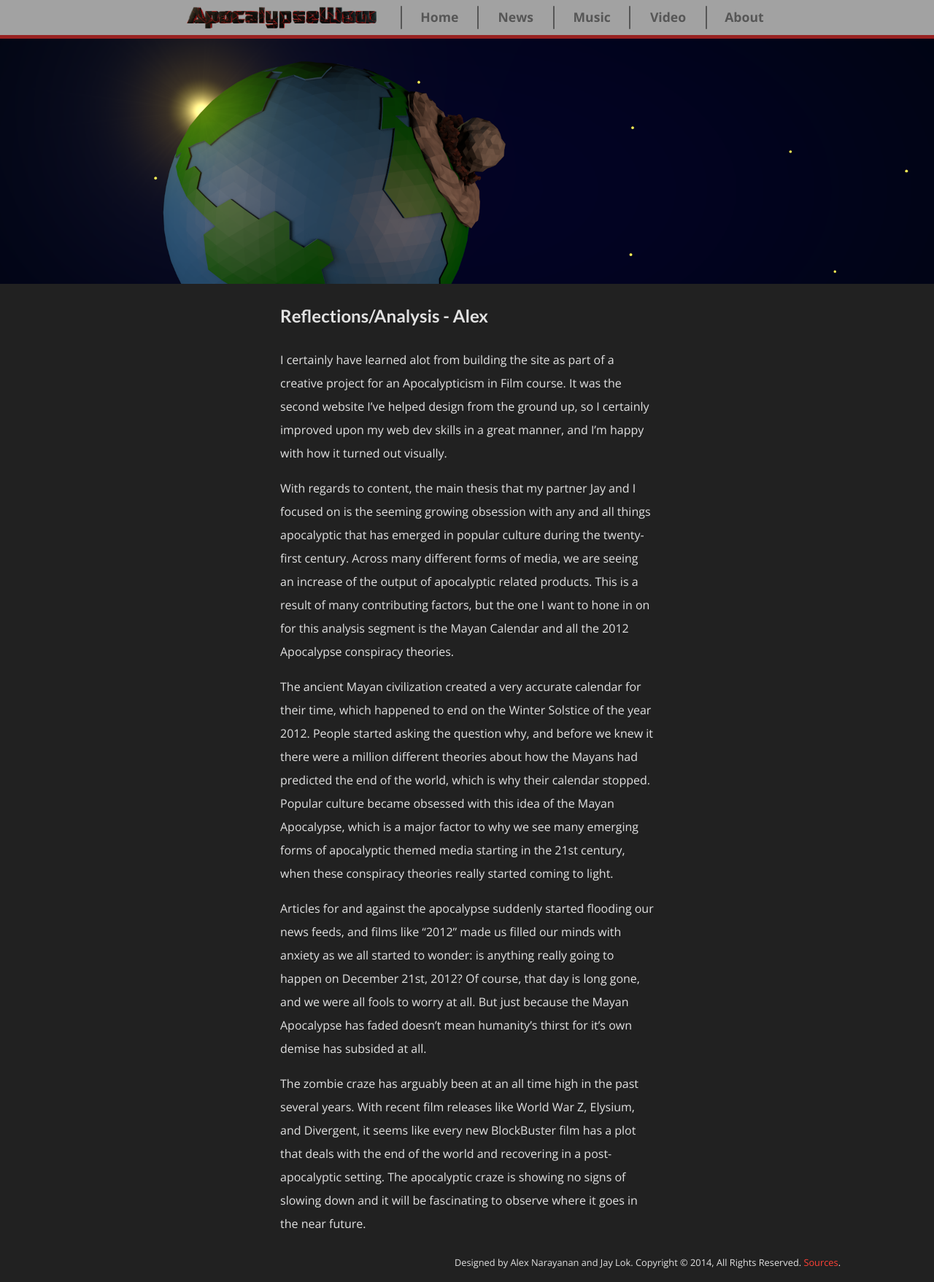
After one commit to AlexNarayanan/ApocalypseWow-website, a PHP site: page /blog.php in a window 1280 px wide; the page is wider, and only the part inside the window is pictured. The commit adds this page. Shown: that part at 73% size. Run offline with PHP 8.4, Linux system fonts and the light colour scheme.

Commit message:
update files

```diff
--- /dev/null
+++ b/blog.php
@@ -0,0 +1,64 @@
+<!DOCTYPE html>
+
+<html>
+    <head>
+        <meta http-equiv="Content-Type" content="text/html; charset=utf-8"/>
+        <title>ApocalypseWow | Blog</title>
+        <link rel="icon" type="image/png" href="images/favicon.png"/>
+        <link rel="stylesheet" href="stylesheet.css" type="text/css"/>
+        <link href='http://fonts.googleapis.com/css?family=Open+Sans:400,300,700' rel='stylesheet' type='text/css'>
+        <link href='http://fonts.googleapis.com/css?family=Lato:300,400,700' rel='stylesheet' type='text/css'>
+    </head>
+
+    <body>
+        <!-- navbar -->
+        <?php require 'common/navbar.php' ?>
+        <div class="banner">
+            <div class="background" id="banner2">
+                <img src="/images/banner2.png" alt="banner"/>
+            </div>
+        </div>
+
+        <div id="wrapper">
+            <h2>Reflections/Analysis - Alex</h2>
+            <p>I certainly have learned alot from building the site as part of a
+                creative project for an Apocalypticism in Film course. It was the
+                second website I’ve helped design from the ground up, so I certainly
+                improved upon my web dev skills in a great manner, and I’m happy with
+                how it turned out visually.</p>
+            <p>With regards to content, the main thesis
+                that my partner Jay and I focused on is the seeming growing obsession
+                with any and all things apocalyptic that has emerged in popular culture
+                during the twenty-first century. Across many different forms of media,
+                we are seeing an increase of the output of apocalyptic related products.
+                This is a result of many contributing factors, but the one I want to hone
+                in on for this analysis segment is the Mayan Calendar and all the 2012
+                Apocalypse conspiracy theories.</p>
+            <p>The ancient Mayan civilization created a very accurate calendar
+                for their time, which happened to end on the Winter Solstice of
+                the year 2012. People started asking the question why, and before
+                we knew it there were a million different theories about how the
+                Mayans had predicted the end of the world, which is why their calendar
+                stopped. Popular culture became obsessed with this idea of the Mayan
+                Apocalypse, which is a major factor to why we see many emerging forms
+                of apocalyptic themed media starting in the 21st century, when these
+                conspiracy theories really started coming to light.</p>
+            <p>Articles for and against the apocalypse suddenly started flooding our news feeds, and
+                films like “2012” made us filled our minds with anxiety as we all started
+                to wonder: is anything really going to happen on December 21st, 2012?
+                Of course, that day is long gone, and we were all fools to worry at all.
+                But just because the Mayan Apocalypse has faded doesn’t mean humanity’s
+                thirst for it’s own demise has subsided at all.</p>
+            <p>The zombie craze
+                has arguably been at an all time high in the past several years.
+                With recent film releases like World War Z, Elysium, and Divergent,
+                it seems like every new BlockBuster film has a plot that deals with
+                the end of the world and recovering in a post-apocalyptic setting.
+                The apocalyptic craze is showing no signs of slowing down and it will
+                be fascinating to observe where it goes in the near future.</p>
+        </div>
+
+        <!-- Footer -->
+        <?php require 'common/footer.php'; ?>
+    </body>
+</html>
```
Also changed, not shown: about.php (+6 -3 lines).
